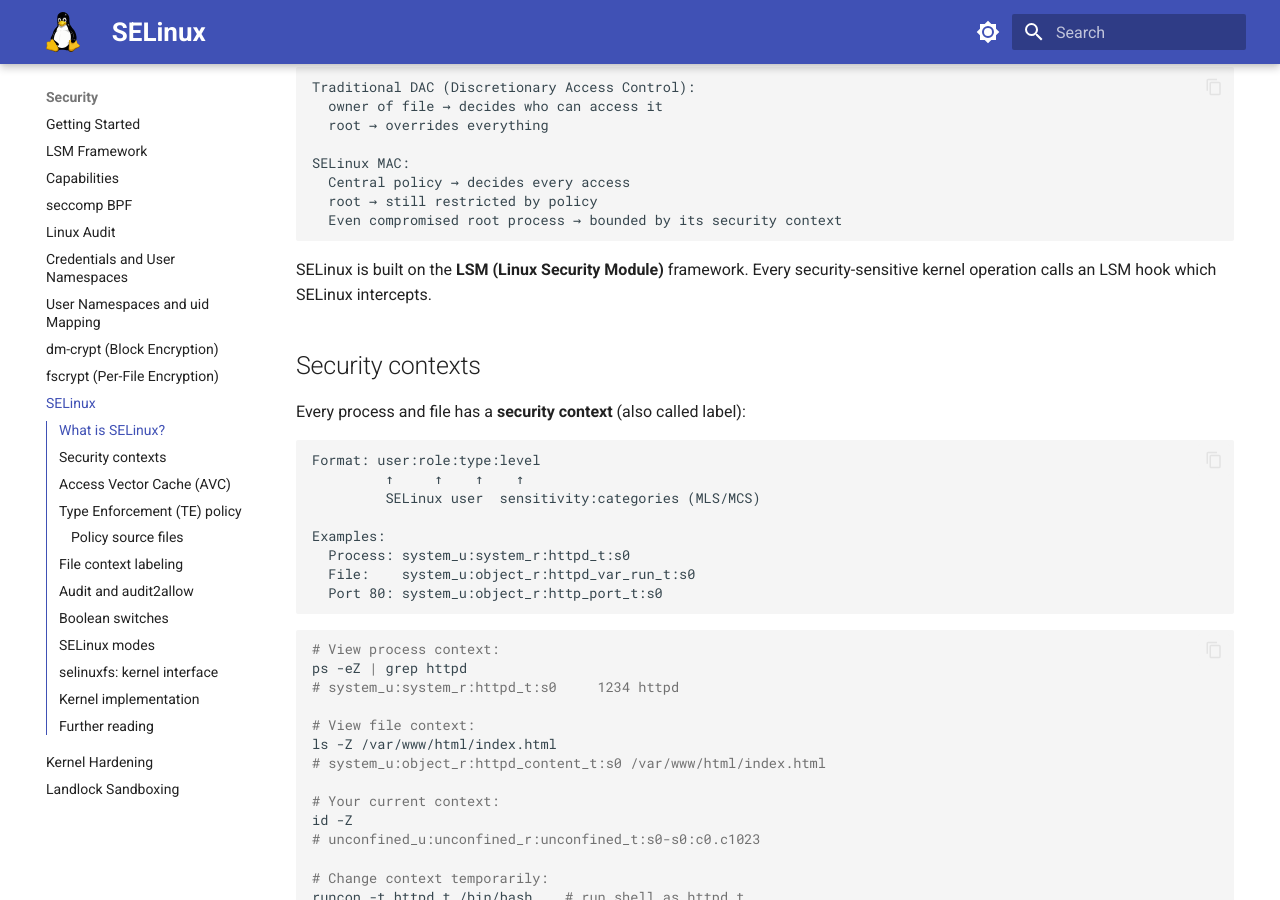
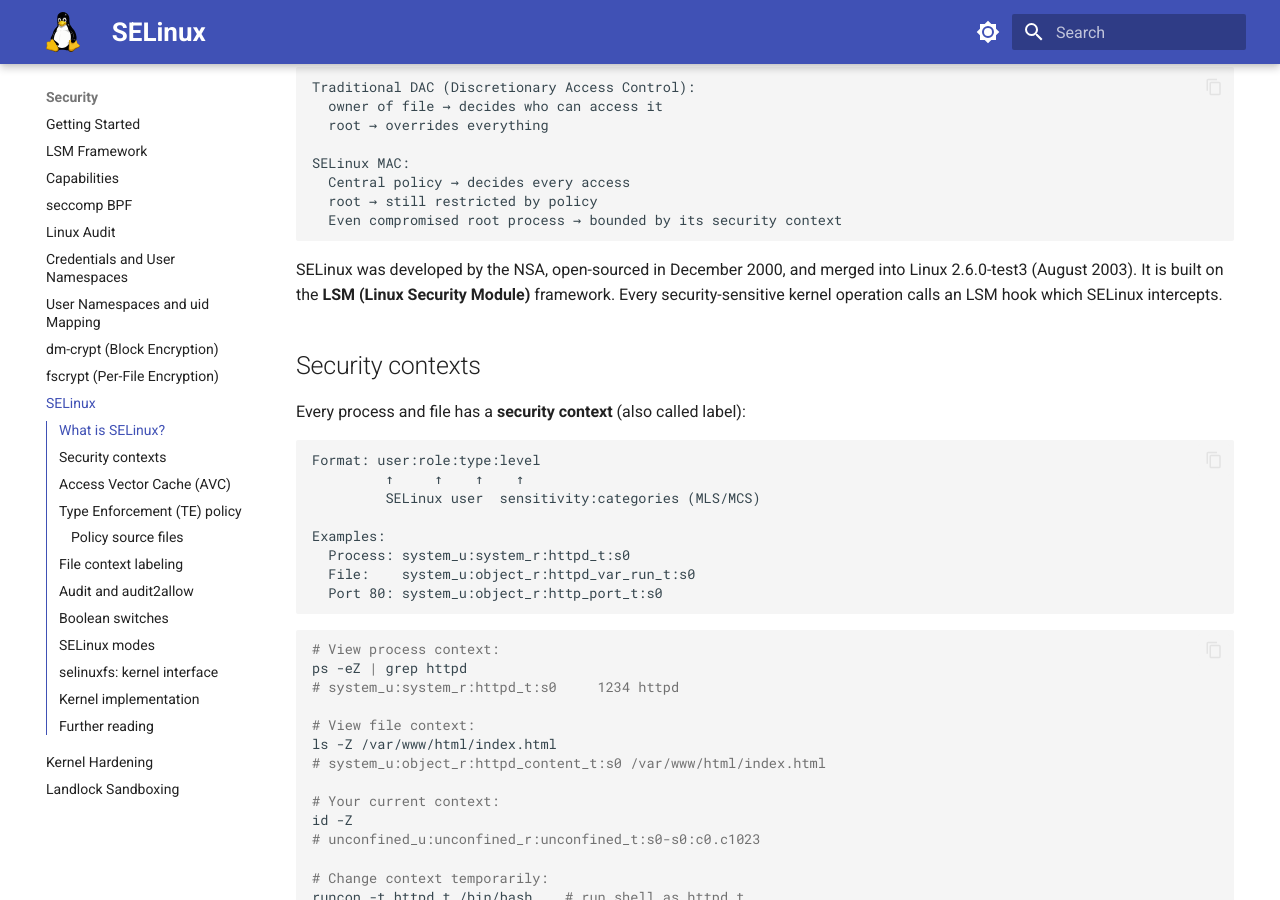
Before and after one commit to laveeshb/linux-kernel-internals, an MkDocs documentation site: the page built from docs/security/selinux.md, in a window 1280 px wide and 900 px high, scrolled down 360 px. Built offline with MkDocs 1.6.1 and Material for MkDocs 9.7.7, drawn with Linux system fonts in a browser that asks for light colours.

Commit message:
Fix remaining citation gaps in rcu.md, seccomp.md, selinux.md

````diff
--- a/docs/security/selinux.md
+++ b/docs/security/selinux.md
@@ -17,7 +17,7 @@
   Even compromised root process → bounded by its security context
 ```
 
-SELinux is built on the **LSM (Linux Security Module)** framework. Every security-sensitive kernel operation calls an LSM hook which SELinux intercepts.
+SELinux was developed by the NSA, open-sourced in December 2000, and merged into Linux 2.6.0-test3 (August 2003). It is built on the **LSM (Linux Security Module)** framework. Every security-sensitive kernel operation calls an LSM hook which SELinux intercepts.
 
 ## Security contexts
 
````
Also changed, not shown: docs/locking/rcu.md (+1 -1 lines), docs/security/seccomp.md (+1 -1 lines).
